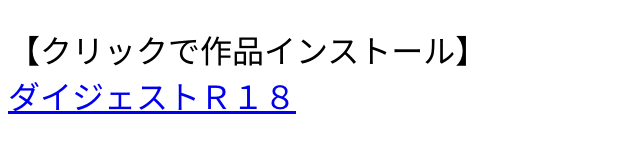
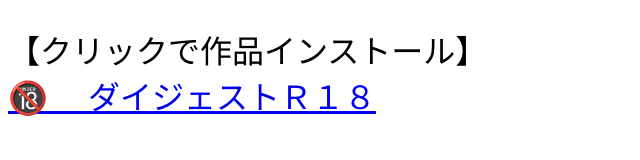
Before and after one commit to open-novel/Products, a plain HTML site: page index2.html in a window 1280 px wide. Shown: the whole page, without its empty margins (0-640 px from the left). Drawn offline with Linux system fonts and the light colour scheme.

Commit message:
Update index2.html

```diff
--- a/index2.html
+++ b/index2.html
@@ -14,18 +14,16 @@ window.addEventListener( 'DOMContentLoaded', ( ) => {
 	let target = document.querySelector( '#onp_products' )
 
 	const products = [
-		[ 'ダイジェストＲ１８' ]
+		[ 'ダイジェストＲ１８', '🔞 　ダイジェストＲ１８' ]
 	]
 
 	products.forEach( ary => {
-		ary.forEach( name => {
-			let link = document.createElement( 'a' )
-			link.href = `./${ name }`
-			link.className = 'onp'
-			link.textContent = name
-			target.appendChild( link )
-			target.appendChild( new Text( '　　　' ) )
-		} )
+		let link = document.createElement( 'a' )
+		link.href = `./${ ary[ 0 ] }`
+		link.className = 'onp'
+		link.textContent = ary[ 1 ]
+		target.appendChild( link )
+		target.appendChild( new Text( '　　　' ) )
 		target.appendChild( document.createElement( 'br' ) )
 	} )
 
```
